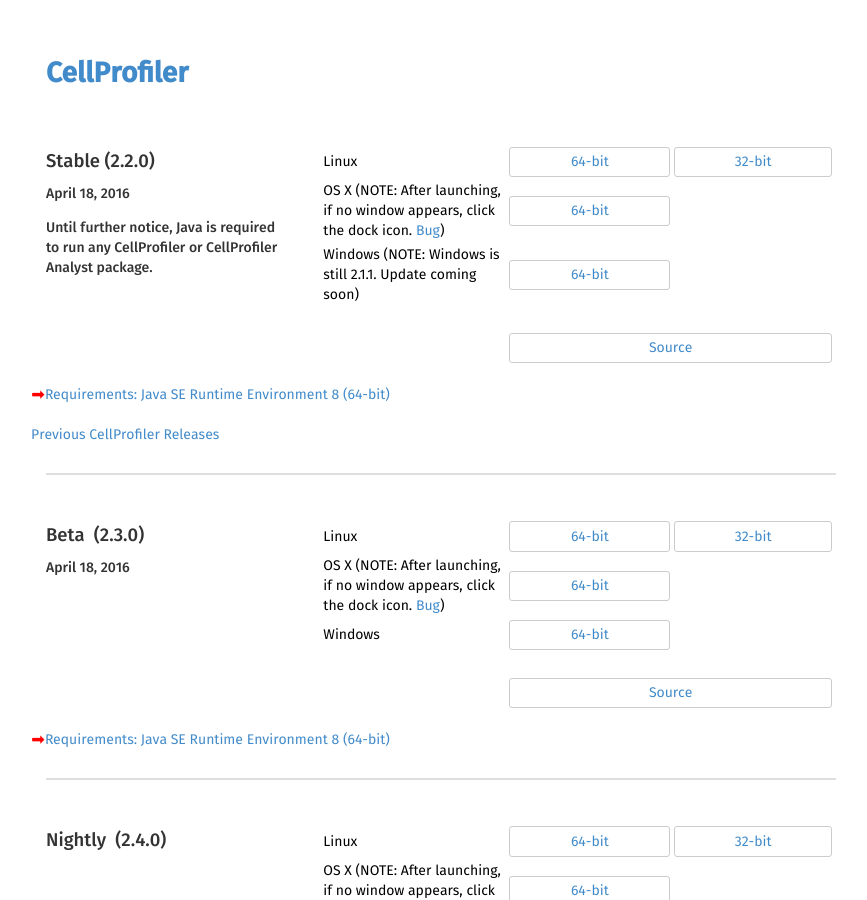
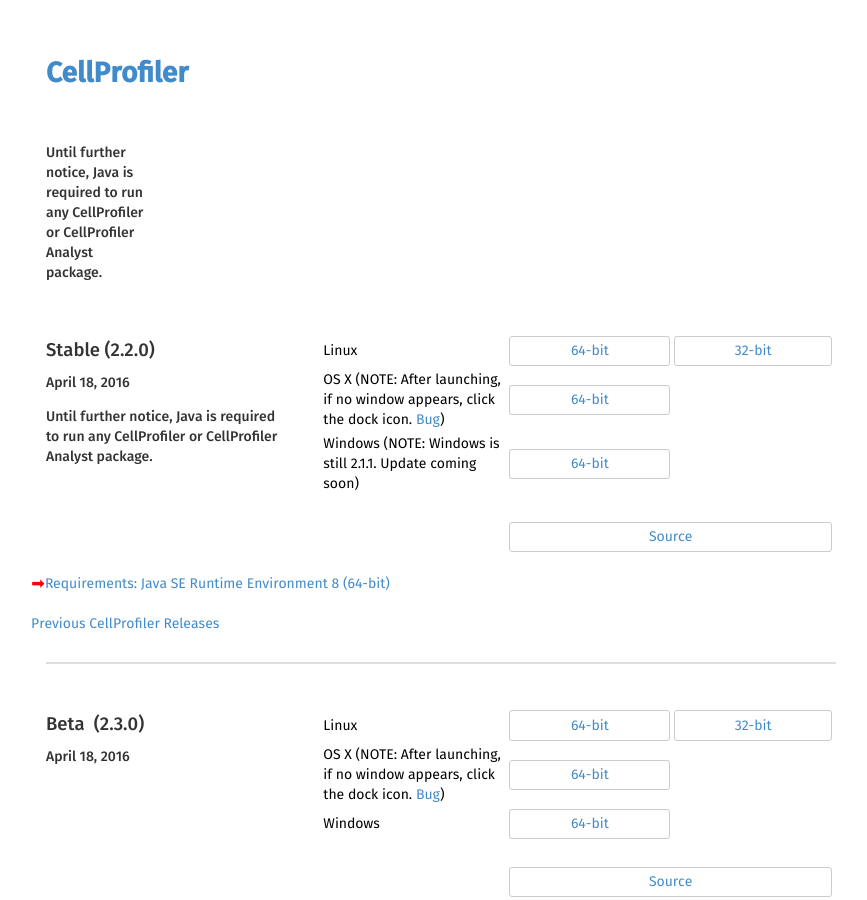
Before and after one commit to CellProfiler/cellprofiler.github.com-backup, a Jekyll site: the page built from releases/index.html, in a window 1280 px wide and 900 px high. Shown: the whole window, without its empty margins (199-1066 px from the left). Built offline with Jekyll 4.4.1, drawn with Linux system fonts in a browser that asks for light colours.

Commit message:
add banner to top of page

```diff
--- a/releases/index.html
+++ b/releases/index.html
@@ -3,6 +3,11 @@
 title: Releases &middot; CellProfiler
 redirect_from: "/download.html"
 ---
+<div class="row install">
+  <div class="col-md-2 side-header">
+    <h3>Until further notice, Java is required to run any CellProfiler or CellProfiler Analyst package.</h3>
+  </div>
+</div>
 
 <div class="row install">
   <div class="col-md-4 side-header">
```
